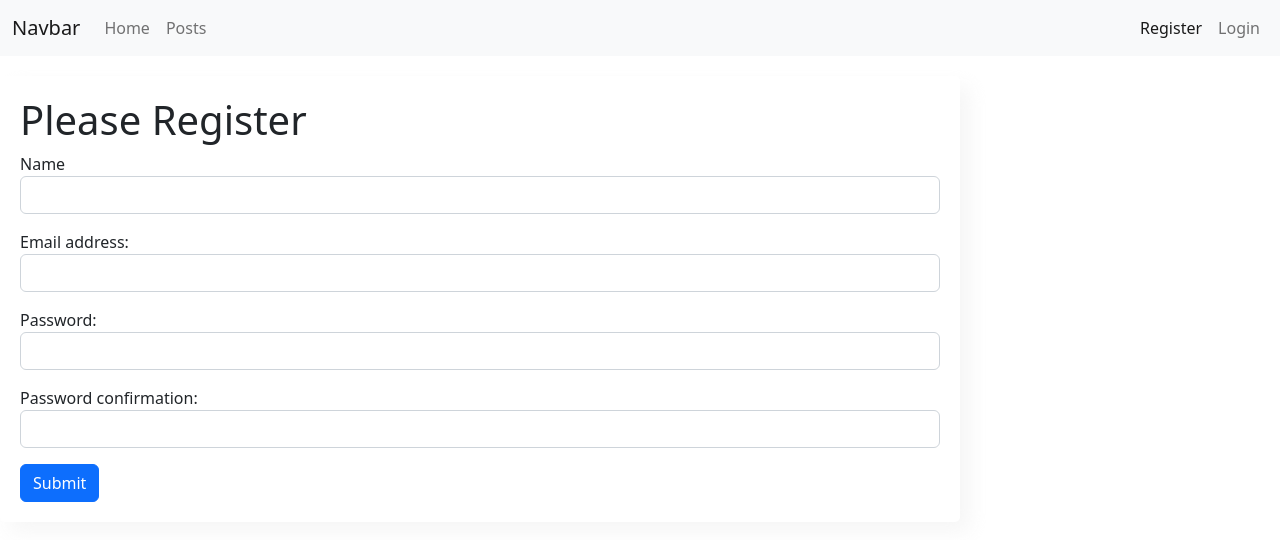
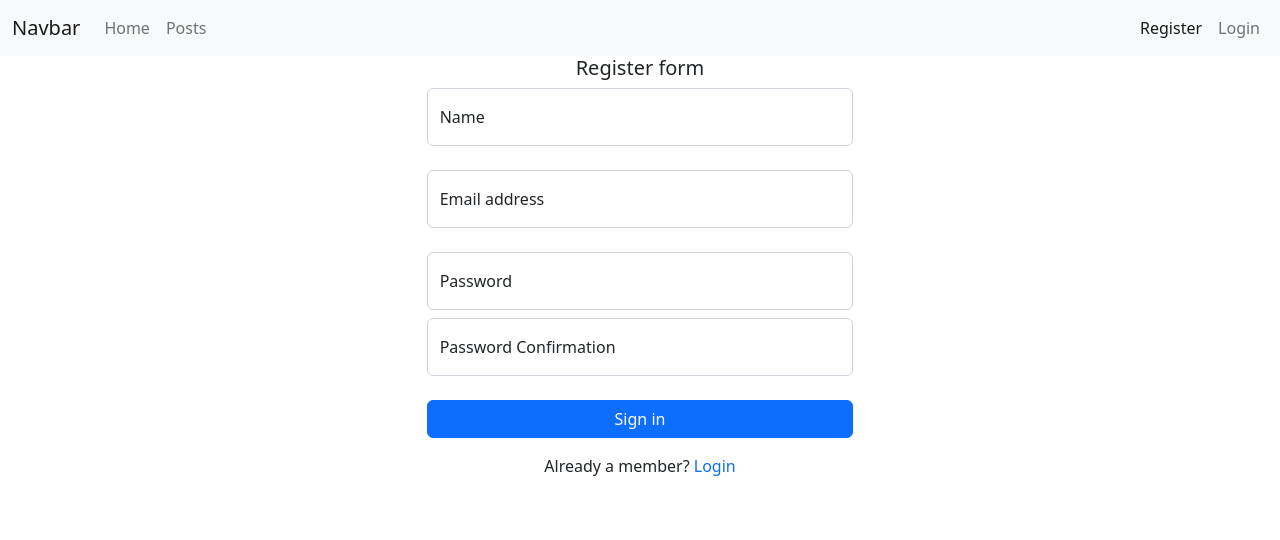
Before and after one commit to BrigitaGrybaiteBartke/FE, a React (Create React App) app: page /register in a window 1280 px wide. Shown: the top 540 px of the page. Built offline with nearby package versions, Linux system fonts and the light colour scheme.

Commit message:
change register component style

```diff
--- a/src/components/Register.js
+++ b/src/components/Register.js
@@ -1,6 +1,6 @@
 import axios from 'axios';
 import React, { useContext, useState } from 'react';
-import { useNavigate } from 'react-router-dom';
+import { NavLink, useNavigate } from 'react-router-dom';
 import { AuthContext } from './context/AuthContext';
 
 const Register = () => {
@@ -28,67 +28,87 @@ const Register = () => {
         e.preventDefault()
         axios.post('http://127.0.0.1:8000/api/register', userInfo)
             .then(resp => {
+                console.log(resp.data)
                 auth.login(resp.data.data.user, resp.data.data.token)
                 navigate("/");
             })
-        // .catch((err) => {
-        // //     // if (err.response) {
-        //         console.log(err);
-        // //     //   }
-        //   });
+            .catch(error => {
+                console.error(error.response.data);
+            });
 
     }
 
 
+
     return (
         <>
-            <article className="article w-75">
-                <h1>Please Register</h1>
+
+            <h5 className='text-center'>Register form</h5>
+
             <form
+                className='d-flex flex-column align-items-center'
                 onSubmit={handleSubmit}
             >
-                    <div className="mb-3">
-                        <label>Name</label>
+                <div className="form-floating col-4 mb-4">
                     <input
+                        className="form-control"
+                        placeholder="name"
                         type="text"
                         name="name"
                         onChange={handleData}
+                    />
+                    <label for="floatingInput">Name</label>
+                </div>
+                <div class="form-floating col-4 mb-4">
+
+                    <input
                         className="form-control"
-                        />
-                    </div>
-                    <div className="mb-3">
-                        <label>Email address:</label>
-                        <input
+                        placeholder="name@example.com"
                         type="email"
                         name="email"
                         onChange={handleData}
+                    />
+                    <label for="floatingInput">Email address</label>
+
+                </div>
+                <div className="form-floating col-4 mb-2">
+                    <input
                         className="form-control"
-                        />
-                    </div>
-                    <div className="mb-3">
-                        <label>Password:</label>
-                        <input
+                        placeholder="Password"
                         type="password"
                         name="password"
                         onChange={handleData}
+                    />
+                    <label for="floatingPassword">Password</label>
+
+                </div>
+                <div className="form-floating col-4 mb-2">
+                    <input
                         className="form-control"
-                        />
-                    </div>
-                    <div className="mb-3">
-                        <label>Password confirmation:</label>
-                        <input
+                        placeholder="Password Confirmation"
                         type="password"
                         name="password_confirmation"
                         onChange={handleData}
-                            className="form-control"
+
                     />
+                    <label for="floatingPasswordConfirmation">Password Confirmation</label>
+
                 </div>
 
-                    <div>
-                        <button type="submit" className="btn btn-primary">Submit</button>
+                <div className='d-grid gap-2 col-4 mx-auto mb-3'>
+                    <button type="submit" className="btn btn-primary mt-3"> Sign in</button>
                 </div>
+
+                <div className='text-center'>
+                    <p>
+                        Already a member? <NavLink className='' to="/login">Login</NavLink>
+                    </p>
+
+
+                </div>
+
             </form>
-            </article>
+
         </>
     );
 };
```
Lines whose indentation alone changed are shown as unchanged.
